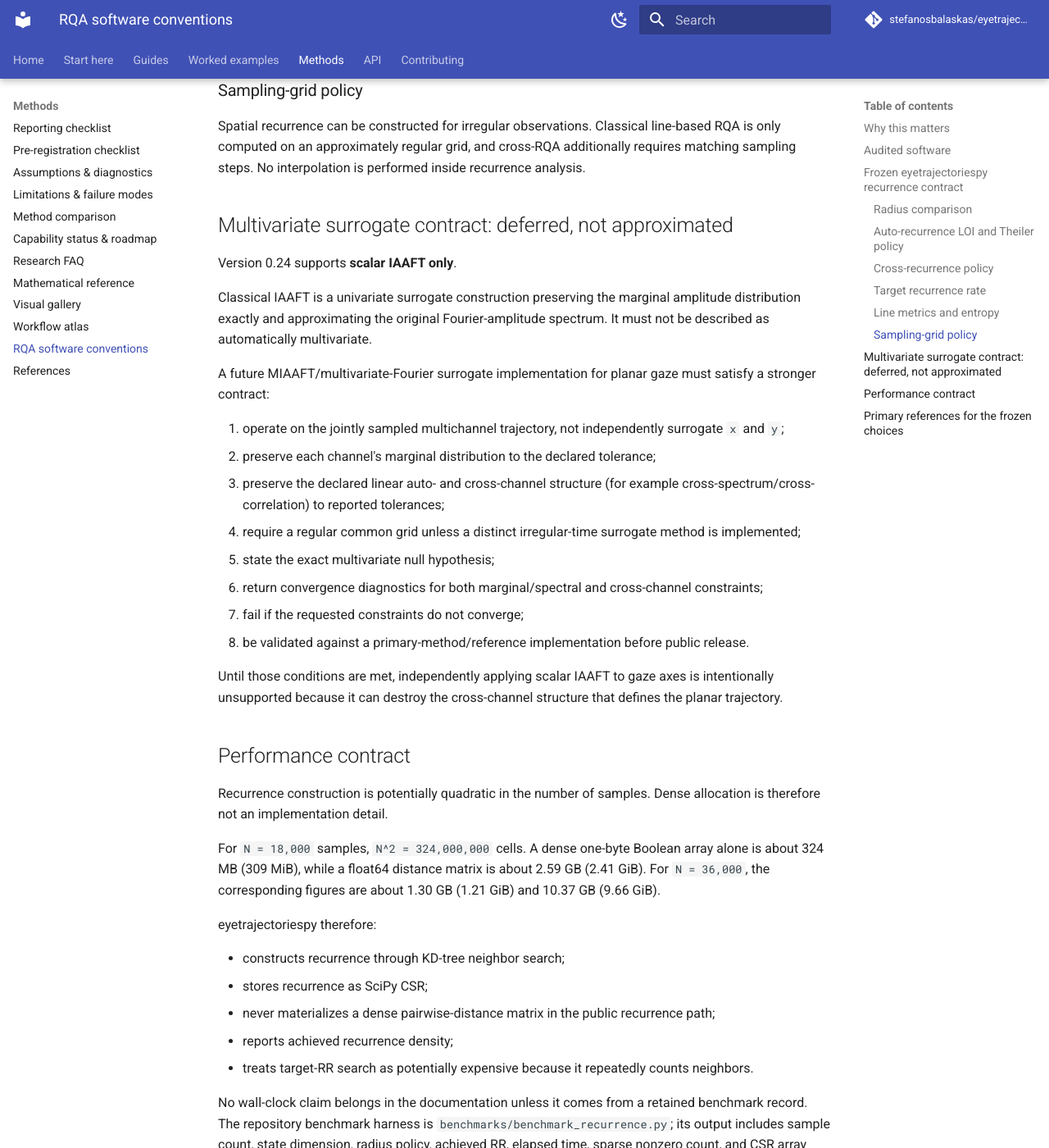
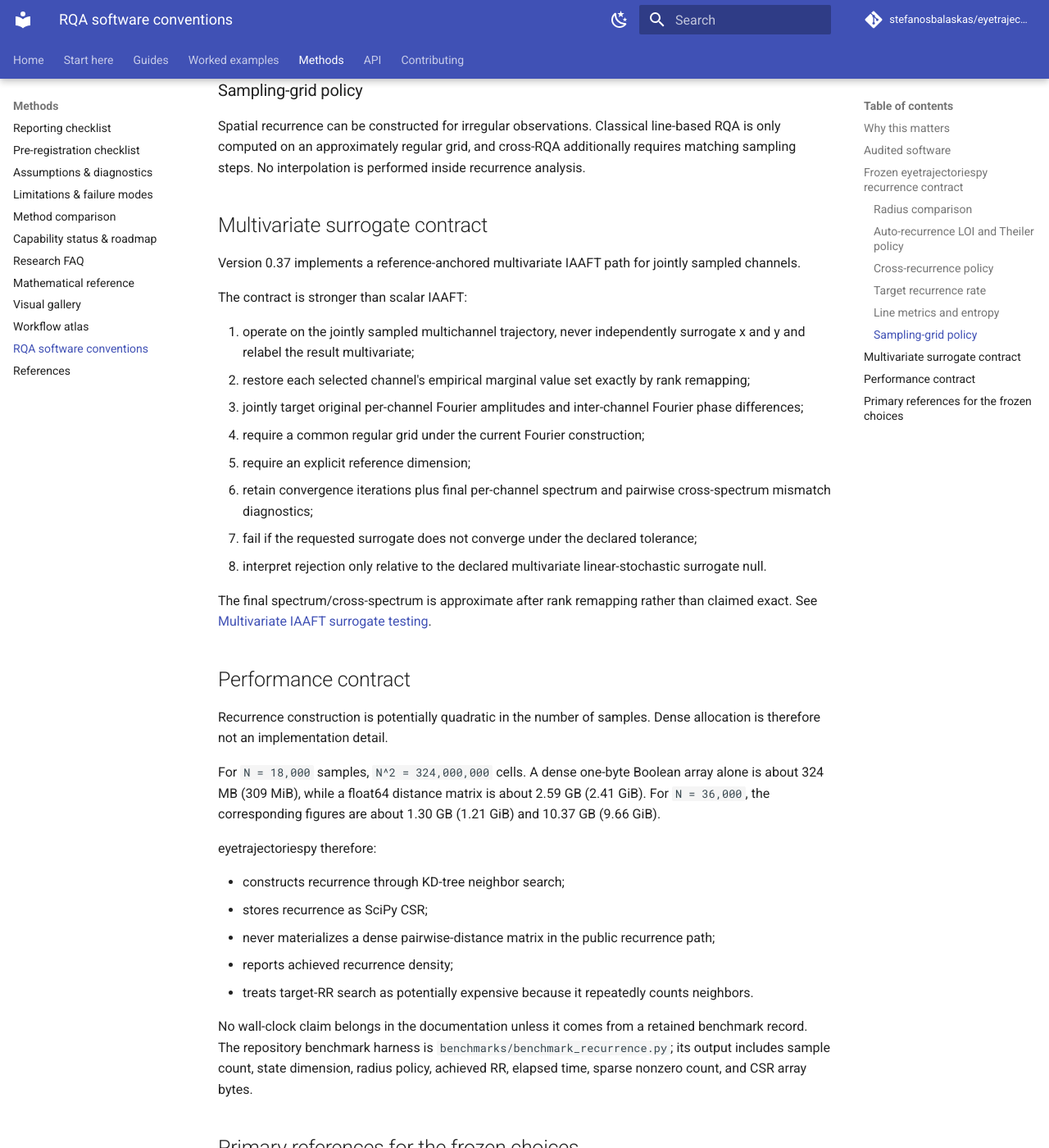
Before and after one commit to stefanosbalaskas/eyetrajectoriespy, an MkDocs documentation site: the page built from docs/methods/rqa-software-conventions.md, in a window 1280 px wide and 1400 px high, scrolled down 3134 px. Shown: the whole window at 82% size. Built offline with MkDocs 1.6.1 and Material for MkDocs 9.7.7, drawn with Linux system fonts in a browser that asks for light colours; comment, search, counter and statistics services are not loaded.

Commit message:
Replace deferred multivariate surrogate convention with 0.37 contract

```diff
--- a/docs/methods/rqa-software-conventions.md
+++ b/docs/methods/rqa-software-conventions.md
@@ -86,24 +86,31 @@ Border truncation can bias line-length distributions and entropy. If a correctio
 
 Spatial recurrence can be constructed for irregular observations. Classical line-based RQA is only computed on an approximately regular grid, and cross-RQA additionally requires matching sampling steps. No interpolation is performed inside recurrence analysis.
 
-## Multivariate surrogate contract: deferred, not approximated
+## Multivariate surrogate contract
 
-Version 0.24 supports **scalar IAAFT only**.
+Version 0.37 implements a reference-anchored multivariate IAAFT path for
+jointly sampled channels.
 
-Classical IAAFT is a univariate surrogate construction preserving the marginal amplitude distribution exactly and approximating the original Fourier-amplitude spectrum. It must not be described as automatically multivariate.
+The contract is stronger than scalar IAAFT:
 
-A future MIAAFT/multivariate-Fourier surrogate implementation for planar gaze must satisfy a stronger contract:
+1. operate on the jointly sampled multichannel trajectory, never independently
+   surrogate x and y and relabel the result multivariate;
+2. restore each selected channel's empirical marginal value set exactly by
+   rank remapping;
+3. jointly target original per-channel Fourier amplitudes and inter-channel
+   Fourier phase differences;
+4. require a common regular grid under the current Fourier construction;
+5. require an explicit reference dimension;
+6. retain convergence iterations plus final per-channel spectrum and pairwise
+   cross-spectrum mismatch diagnostics;
+7. fail if the requested surrogate does not converge under the declared
+   tolerance;
+8. interpret rejection only relative to the declared multivariate
+   linear-stochastic surrogate null.
 
-1. operate on the jointly sampled multichannel trajectory, not independently surrogate `x` and `y`;
-2. preserve each channel's marginal distribution to the declared tolerance;
-3. preserve the declared linear auto- and cross-channel structure (for example cross-spectrum/cross-correlation) to reported tolerances;
-4. require a regular common grid unless a distinct irregular-time surrogate method is implemented;
-5. state the exact multivariate null hypothesis;
-6. return convergence diagnostics for both marginal/spectral and cross-channel constraints;
-7. fail if the requested constraints do not converge;
-8. be validated against a primary-method/reference implementation before public release.
+The final spectrum/cross-spectrum is approximate after rank remapping rather
+than claimed exact. See [Multivariate IAAFT surrogate testing](multivariate-surrogates.md).
 
-Until those conditions are met, independently applying scalar IAAFT to gaze axes is intentionally unsupported because it can destroy the cross-channel structure that defines the planar trajectory.
 
 ## Performance contract
 
```
